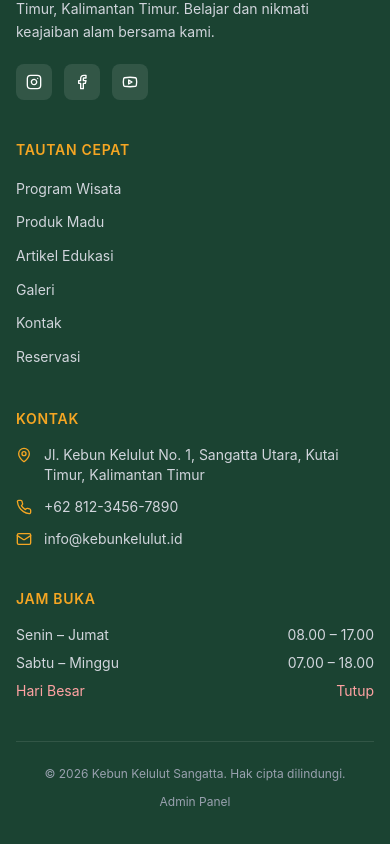
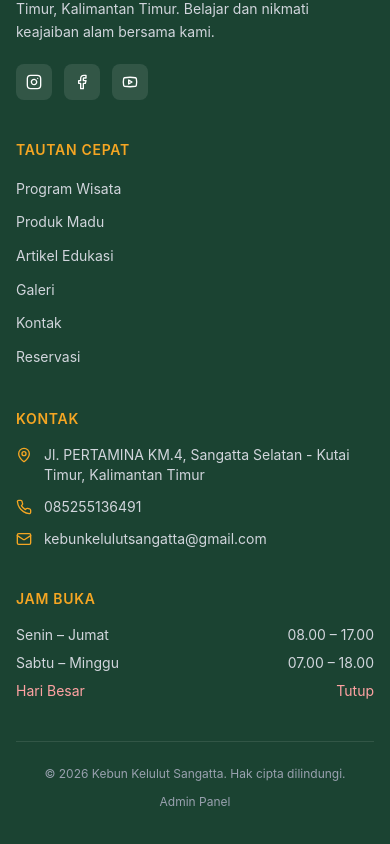
Before and after one commit to ratioonline/kelulut, a React (Vite) app: page / in a window 390 px wide. Shown: the part 5731-6575 px from the top of the page. Built offline with nearby package versions, Linux system fonts and the light colour scheme; no server answers; the database is empty.

Commit message:
Update contact information (address, phone, email, WhatsApp, Google Maps)

```diff
--- a/src/components/layout/Footer.tsx
+++ b/src/components/layout/Footer.tsx
@@ -78,21 +78,33 @@ export default function Footer() {
             <ul className="space-y-3">
               <li className="flex items-start gap-3 text-sm text-gray-300">
                 <MapPin size={16} className="text-[#F5A623] mt-0.5 shrink-0" />
-                <span>Jl. Kebun Kelulut No. 1, Sangatta Utara, Kutai Timur, Kalimantan Timur</span>
+                <a
+                  href="https://maps.app.goo.gl/TP2Z1tvJb4iJrxMQ7"
+                  target="_blank"
+                  rel="noopener noreferrer"
+                  className="hover:text-white transition-colors"
+                >
+                  Jl. PERTAMINA KM.4, Sangatta Selatan - Kutai Timur, Kalimantan Timur
+                </a>
               </li>
               <li className="flex items-center gap-3 text-sm text-gray-300">
                 <Phone size={16} className="text-[#F5A623] shrink-0" />
-                <a href="tel:+6281234567890" className="hover:text-white transition-colors">
-                  +62 812-3456-7890
+                <a
+                  href="https://wa.me/6285255136491?text=Halo%2C%20saya%20ingin%20bertanya%20tentang%20Kebun%20Kelulut%20Sangatta."
+                  target="_blank"
+                  rel="noopener noreferrer"
+                  className="hover:text-white transition-colors"
+                >
+                  085255136491
                 </a>
               </li>
               <li className="flex items-center gap-3 text-sm text-gray-300">
                 <Mail size={16} className="text-[#F5A623] shrink-0" />
                 <a
-                  href="mailto:info@kebunkelulut.id"
+                  href="mailto:kebunkelulutsangatta@gmail.com"
                   className="hover:text-white transition-colors"
                 >
-                  info@kebunkelulut.id
+                  kebunkelulutsangatta@gmail.com
                 </a>
               </li>
             </ul>
--- a/src/components/layout/WhatsAppButton.tsx
+++ b/src/components/layout/WhatsAppButton.tsx
@@ -1,5 +1,5 @@
 export default function WhatsAppButton() {
-  const phone = '6281234567890'
+  const phone = '6285255136491'
   const message = encodeURIComponent('Halo, saya ingin bertanya tentang Kebun Kelulut Sangatta.')
   const href = `https://wa.me/${phone}?text=${message}`
 
--- a/src/components/ui/CartDrawer.tsx
+++ b/src/components/ui/CartDrawer.tsx
@@ -25,7 +25,7 @@ export default function CartDrawer() {
     const total = formatCurrency(totalPrice())
     const text =
       `Halo, saya ingin memesan:\n${lines.join('\n')}\n\nTotal: ${total}\n\nMohon konfirmasi ketersediaan stok. Terima kasih!`
-    window.open(`https://wa.me/6281234567890?text=${encodeURIComponent(text)}`, '_blank')
+    window.open(`https://wa.me/6285255136491?text=${encodeURIComponent(text)}`, '_blank')
   }
 
   return (
--- a/src/pages/client/Kontak.tsx
+++ b/src/pages/client/Kontak.tsx
@@ -6,20 +6,20 @@ const contactInfo = [
   {
     icon: MapPin,
     label: 'Alamat',
-    value: 'Jl. Kebun Kelulut No. 1, Sangatta Utara, Kutai Timur, Kalimantan Timur 75611',
-    href: 'https://maps.google.com/?q=Sangatta+Kutai+Timur',
+    value: 'Jl. PERTAMINA KM.4, Sangatta Selatan - Kutai Timur, Kalimantan Timur',
+    href: 'https://maps.app.goo.gl/TP2Z1tvJb4iJrxMQ7',
   },
   {
     icon: Phone,
     label: 'Telepon / WhatsApp',
-    value: '+62 812-3456-7890',
-    href: 'tel:+6281234567890',
+    value: '085255136491',
+    href: 'https://wa.me/6285255136491?text=Halo%2C%20saya%20ingin%20bertanya%20tentang%20Kebun%20Kelulut%20Sangatta.',
   },
   {
     icon: Mail,
     label: 'Email',
-    value: 'info@kebunkelulut.id',
-    href: 'mailto:info@kebunkelulut.id',
+    value: 'kebunkelulutsangatta@gmail.com',
+    href: 'mailto:kebunkelulutsangatta@gmail.com',
   },
   {
     icon: Clock,
@@ -77,10 +77,10 @@ export default function KontakPage() {
 
               {/* WhatsApp CTA */}
               <a
-                href="https://wa.me/6281234567890?text=Halo%2C%20saya%20ingin%20bertanya%20tentang%20Kebun%20Kelulut%20Sangatta."
+                href="https://wa.me/6285255136491?text=Halo%2C%20saya%20ingin%20bertanya%20tentang%20Kebun%20Kelulut%20Sangatta."
                 target="_blank"
                 rel="noopener noreferrer"
-                className="mt-6 flex items-center justify-center gap-3 w-full bg-green-500 hover:bg-green-600 text-white font-semibold py-3.5 rounded-xl transition-colors"
+                className="mt-6 flex items-center justify-center gap-3 w-full bg-green-500 hover:bg-green-600 text-white font-semibold py-3.5 rounded-xl transition-colors shadow-md"
               >
                 <MessageCircle size={20} />
                 Chat via WhatsApp
@@ -93,18 +93,24 @@ export default function KontakPage() {
               <div className="rounded-2xl overflow-hidden shadow-lg border border-gray-200 bg-white">
                 <iframe
                   title="Peta Lokasi Kebun Kelulut Sangatta"
-                  src="https://www.google.com/maps/embed?pb=!1m18!1m12!1m3!1d127762.84803456!2d117.4693!3d0.4814!2m3!1f0!2f0!3f0!3m2!1i1024!2i768!4f13.1!3m3!1m2!1s0x320fa49b48a0b1e9%3A0x3f6f52d5e3a8c62a!2sSangatta%2C%20Kutai%20Timur!5e0!3m2!1sid!2sid!4v1700000000000!5m2!1sid!2sid"
+                  src="https://www.google.com/maps/embed?pb=!1m18!1m12!1m3!1d15956.702951717387!2d117.5186!3d0.4619!2m3!1f0!2f0!3f0!3m2!1i1024!2i768!4f13.1!3m3!1m2!1s0x320fa49b48a0b1e9%3A0x3f6f52d5e3a8c62a!2sSangatta%2C%20Kutai%20Timur!5e0!3m2!1sid!2sid!4v1700000000000!5m2!1sid!2sid"
                   width="100%"
-                  height="400"
+                  height="340"
                   style={{ border: 0 }}
                   allowFullScreen
                   loading="lazy"
                   referrerPolicy="no-referrer-when-downgrade"
                 />
               </div>
-              <p className="mt-3 text-xs text-gray-400 text-center">
-                Klik peta untuk petunjuk arah lebih detail
-              </p>
+              <a
+                href="https://maps.app.goo.gl/TP2Z1tvJb4iJrxMQ7"
+                target="_blank"
+                rel="noopener noreferrer"
+                className="mt-4 flex items-center justify-center gap-2 w-full bg-[#1B4332] hover:bg-[#2D6A4F] text-white text-sm font-semibold py-3 rounded-xl transition-colors shadow-sm"
+              >
+                <MapPin size={18} />
+                Buka di Google Maps
+              </a>
             </div>
           </div>
         </div>
```
